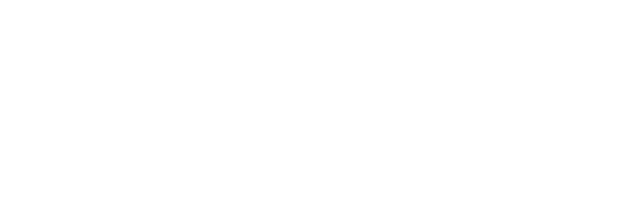
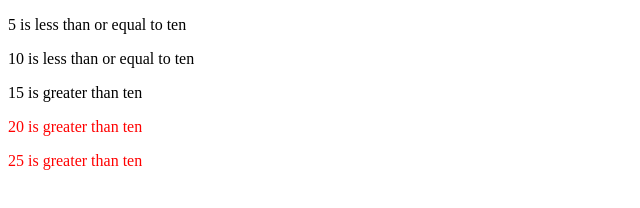
Before and after one commit to maxjacobson/repo_sizes, a plain HTML site: page index.html in a window 1280 px wide. Shown: the whole page, without its empty margins (0-640 px from the left). Drawn offline with Linux system fonts and the light colour scheme.

Commit message:
first d3 example

```diff
--- a/app.js
+++ b/app.js
@@ -1,5 +1,23 @@
 // Generated by CoffeeScript 1.6.3
 (function() {
-  console.log(d3);
+  var dataset;
+
+  dataset = [5, 10, 15, 20, 25];
+
+  d3.select("body").selectAll("p").data(dataset).enter().append("p").text(function(data) {
+    var num;
+    num = parseInt(data);
+    if (num > 10) {
+      return "" + num + " is greater than ten";
+    } else {
+      return "" + num + " is less than or equal to ten";
+    }
+  }).style("color", function(d) {
+    if (d > 15) {
+      return "red";
+    } else {
+      return "black";
+    }
+  });
 
 }).call(this);
--- a/index.html
+++ b/index.html
@@ -5,7 +5,7 @@
   <title>max learn d3</title>
 </head>
 <body>
-  <script src="d3.v3.min.js"></script>
+  <script src="d3.v3.js"></script>
   <script src="app.js"></script>
 </body>
 </html>
```
Also changed, not shown: 2 other files.
